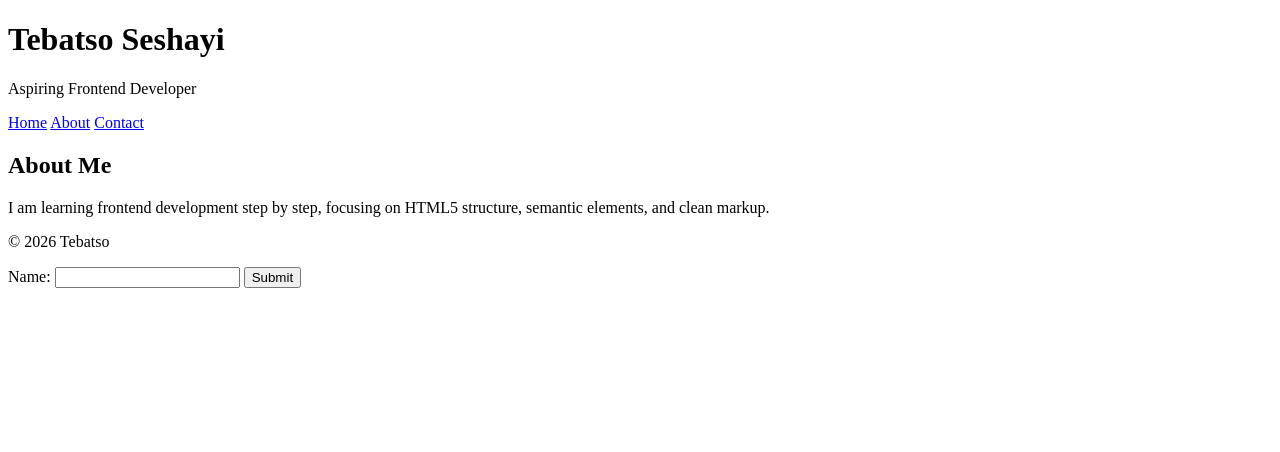
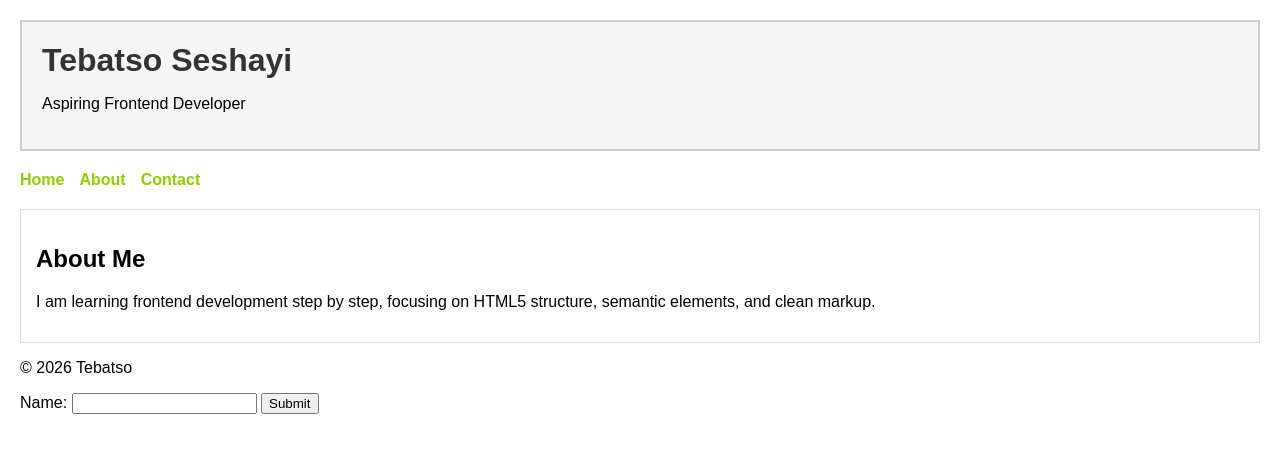
Before and after one commit to tibz-dev/htmllearn, a plain HTML site: page index.html in a window 1280 px wide. Drawn offline with Linux system fonts and the light colour scheme.

Commit message:
add styles for global, header, navigation, and main content

```diff
--- a/index.html
+++ b/index.html
@@ -14,6 +14,7 @@
         CHARACTER ENCODING
         Learned: UTF-8 supports special characters and is best practice.
     -->
+    <link rel="stylesheet" href="styles.css">
     <meta charset="UTF-8">
 
     <!--
@@ -34,7 +35,7 @@
         Learned: <header> is a semantic element used for introductory content.
         Replaces generic <div> for better structure and accessibility.
     -->
-    <header>
+    <header class="site-header">
         <!--
             MAIN HEADING
             Learned: <h1> represents the main heading of the page.
--- /dev/null
+++ b/styles.css
@@ -0,0 +1,55 @@
+/* ================================
+   GLOBAL STYLES
+   Learned: Applied to the entire page
+================================ */
+body {
+    font-family: Arial, sans-serif;
+    margin: 0;
+    padding: 20px;
+}
+
+/* ================================
+   HEADER STYLES
+   Demonstrates: class selector + box model
+================================ */
+.site-header {
+    padding: 20px;
+    border: 2px solid #ccc;
+    margin-bottom: 20px;
+    background-color: #f5f5f5;
+}
+
+/* ================================
+   DESCENDANT SELECTOR
+================================ */
+.site-header h1 {
+    margin: 0;
+    color: #333;
+}
+
+/* ================================
+   NAVIGATION STYLES
+   Demonstrates: flexbox basics
+================================ */
+nav {
+    display: flex;
+    gap: 15px;
+    margin-bottom: 20px;
+}
+
+/* ================================
+   LINK STYLING
+================================ */
+nav a {
+    text-decoration: none;
+    color: #8fcc00;
+    font-weight: bold;
+}
+
+/* ================================
+   MAIN CONTENT
+================================ */
+main section {
+    padding: 15px;
+    border: 1px solid #ddd;
+}
```
